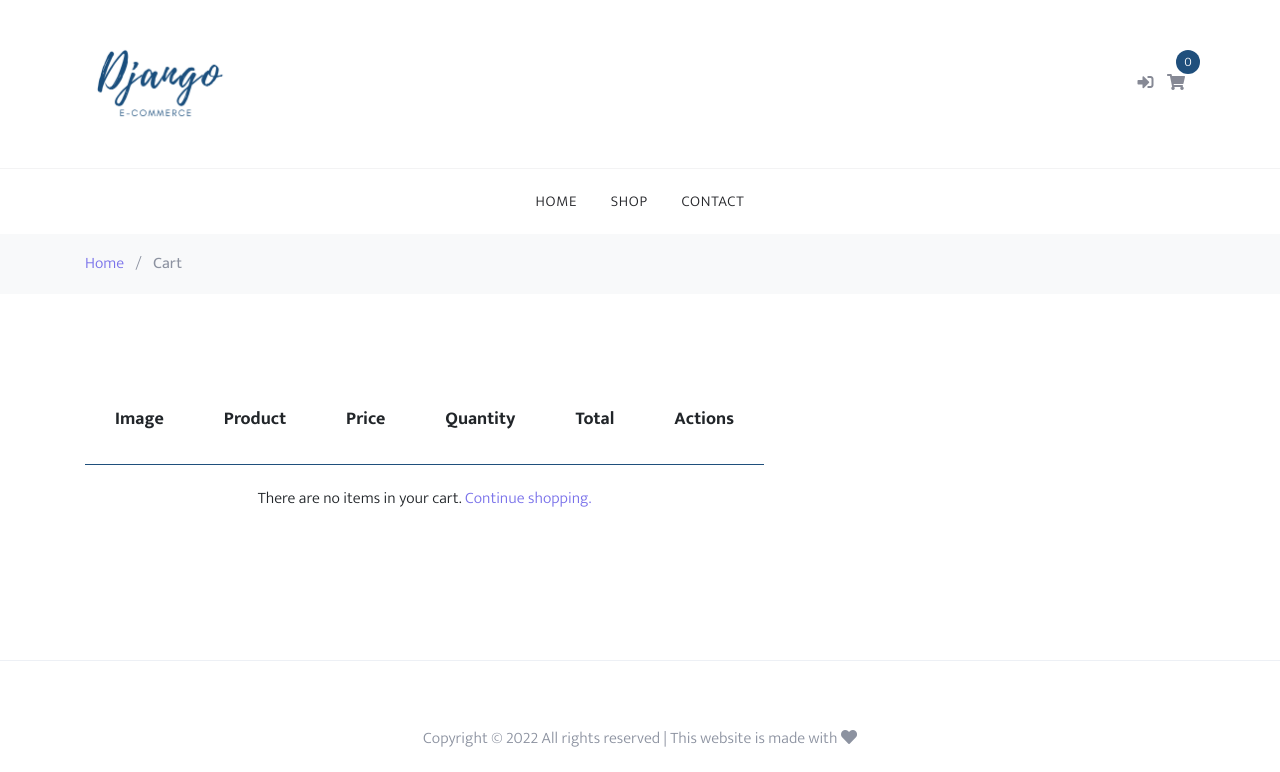
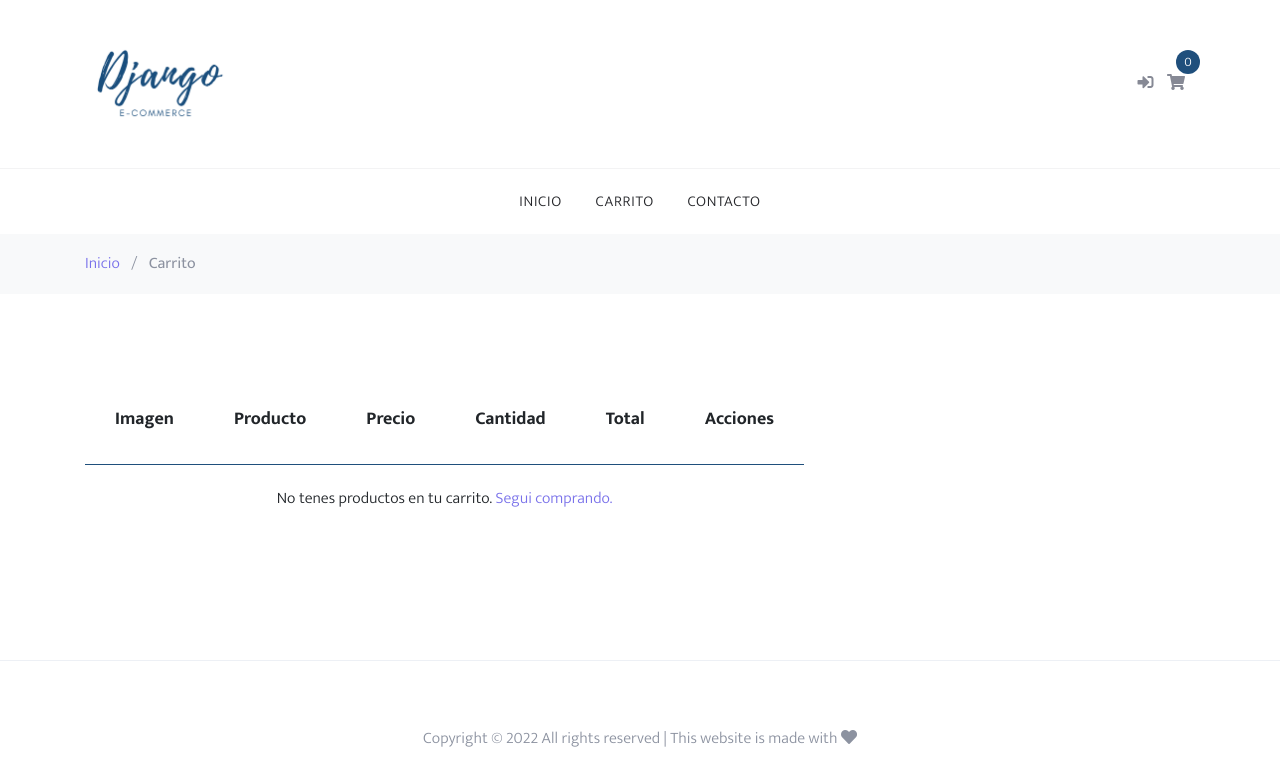
Before and after one commit to ezequieledjuarez/DjangoEcommerce, a Django app: page /cart/ in a window 1280 px wide. Shown: the top 772 px of the page. Run offline with Django 4.2, Linux system fonts and the light colour scheme; data comes from the database, SQL or seed files in the repository; data that the repository does not hold is empty; some libraries are stand-ins or nearby versions.

Commit message:
Fixes in htmls

```diff
--- a/ecommerce/src/templates/cart/cart.html
+++ b/ecommerce/src/templates/cart/cart.html
@@ -6,9 +6,9 @@
     <div class="container">
         <div class="row">
             <div class="col-md-12 mb-0">
-                <a href = {% url 'home' %}>Home</a>
+                <a href = {% url 'home' %}>Inicio</a>
                 <span class="mx-2 mb-0">/</span>
-                <strong class="text-block">Cart</strong>
+                <strong class="text-block">Carrito</strong>
             </div>
         </div>
     </div>
@@ -22,23 +22,23 @@
                     <table>
                         <thead>
                             <tr>
-                                <th>Image</th>
-                                <th>Product</th>
-                                <th>Price</th>
-                                <th>Quantity</th>
+                                <th>Imagen</th>
+                                <th>Producto</th>
+                                <th>Precio</th>
+                                <th>Cantidad</th>
                                 <th>Total</th>
-                                <th>Actions</th>
+                                <th>Acciones</th>
                             </tr>
                         </thead>
                         <tbody>
                             {% for item in order.items.all %}
                             <tr>
-                                <td = class="product-thumbnail">
+                                <td class="product-thumbnail">
                                     <img src="{{ item.product.image.url }}" class="img-fluid">
                                 </td>
                                 <td class="product-name">
                                     <h2 class="h5 text-black"> {{ item.product.title }}</h2>
-                                    <small> Size: {{ item.size.name }}</small>
+                                    <small> Tamaño: {{ item.size.name }}</small>
                                     <small> Color: {{ item.color.name }}</small>
                                 </td>
                                 <td>${{ item.product.get_price }}</td>
@@ -69,9 +69,9 @@
                             {% empty %}
                             <tr>
                                 <td colspan="6">
-                                    There are no items in your cart.
-                                    <a href="{% url 'cart:product-list' %}">
-                                        Continue shopping.
+                                    No tenes productos en tu carrito.
+                                    <a href="{ % url: 'cart:product-list' %}">
+                                        Segui comprando.
                                     </a>
                                 </td>
                             </tr>
@@ -87,7 +87,7 @@
                 <div class="com-md-6">
                     <div class="row mb-5"></div>
                     <div class="col-md-12">
-                        <a class="btn btn-outline-primary btn-sm btn-block" href="{ % url: 'cart:product-list %}">
+                        <a class="btn btn-outline-primary btn-sm btn-block" href="{% url 'cart:product-list' %}">
                             Continue shopping</a>
                     </div>
                 </div>
@@ -121,7 +121,15 @@
 
                         <div class="row">
                             <div class="col-md-12">
+                            {% if request.user.is_authenticated %}
                                <a href="{% url 'cart:checkout' %}" class="btn btn-warning btn-large py-3 btn-block">Checkout</a>
+                               {% else %}
+                               <h3>Para continuar con la compra ingresa a tu cuenta o registrate</h3>
+                               <div class="btn-toolbar">
+                                    <a href="{% url 'account_login' %}" class="btn btn-primary btn-sm mr-3" role="button">Login</a>
+                                    <a href="{% url 'account_signup' %}" class="btn btn-danger btn-sm mr-3" role="button">Registro</a>
+                               </div>
+                            {% endif %}
                             </div>
                         </div>
                     </div>
--- a/ecommerce/src/templates/cart/payment.html
+++ b/ecommerce/src/templates/cart/payment.html
@@ -58,7 +58,7 @@
                 </div>
 
                 <div id="paymentInfo">
-                    <p>Compra total: $ {{order.get_total}</p>
+                    <p>Compra total: $ {{order.get_total}}</p>
                     <h4>Selecciona un método de pago</h4>
                     <div id="paypal-button-container"></div>
                 </div>
@@ -101,7 +101,7 @@
         function sendOrderConfirmed(){
             return fetch("{ url 'cart:confirm-order %%}", {
                 method: "post",
-                body: Json.stringify(details),
+                body: JSON.stringify(paymentInfo),
                 headers:{
                     "Content-Type":"application/json",
                     "X-CSRFToken":csrftoken
@@ -132,6 +132,7 @@
                     })
                 })
                 .catch(err => {
+                    console.log(err)
                     const alterFailure = document.getElementById('alterFailure');
                     alertFailure.style.display="block";
                 }).finally(()=> toggleLoader(false));
--- a/ecommerce/src/templates/cart/product_detail.html
+++ b/ecommerce/src/templates/cart/product_detail.html
@@ -7,7 +7,7 @@
     <div class="container">
         <div class="row">
             <div class="col-md-12 mb-0">
-                <a href = {% url 'home' %}>Home</a>
+                <a href = {% url 'home' %}>Inicio</a>
                 <span class="mx-2 mb-0">/</span>
                 <strong class="text-block">{{ product.title }}</strong>
             </div>
--- a/ecommerce/src/templates/navbar.html
+++ b/ecommerce/src/templates/navbar.html
@@ -1,9 +1,9 @@
 <nav class="site-navigation text-right text-md-center" role="navigation">
     <div class="container">
         <ul class="site-menu js-clone-nav d-none d-md-block" style="padding: 0;">
-            <li><a href="/">Home</a></li>
-            <li><a href="{% url 'cart:product-list' %}">Shop</a></li>
-            <li><a href="{% url 'contact' %}">Contact</a></li>
+            <li><a href="/">Inicio</a></li>
+            <li><a href="{% url 'cart:product-list' %}">Carrito</a></li>
+            <li><a href="{% url 'contact' %}">Contacto</a></li>
             {% if request.user.is_staff %}
                 <li><a href="/">Staff</a></li>
             {% endif %}
--- a/ecommerce/src/templates/profile.html
+++ b/ecommerce/src/templates/profile.html
@@ -29,12 +29,12 @@
                                         <a href="{%url 'cart:order-detail' order.pk %}"><td># {{order.reference_number}}</td></a>
                                         <td>{{order.ordered_data}}</td>
                                         <td>$ {{ordered.get_total}}</td>
-                                        <td> {% if order.ordered %} Pago {% else %} No pago</td>
+                                        <td> {% if order.ordered %} Pago {% else %} No pago {% endif %}</td>
                                     </tr>
                                     {% empty %}
                                     <td colspan="4">Todavía no realizaste ninguna compra, ¿Que estás esperando?</td>
                                     <a href="{% url 'cart:product-list' %}">Hace click acá y empeza a comprar</a>
-                                    {% end for%}
+                                    {% endfor%}
                                 </tbody>
                             </thead>
                         </div>
```
Also changed, not shown: ecommerce/src/templates/cart/checkout.html (+4 -5 lines).
